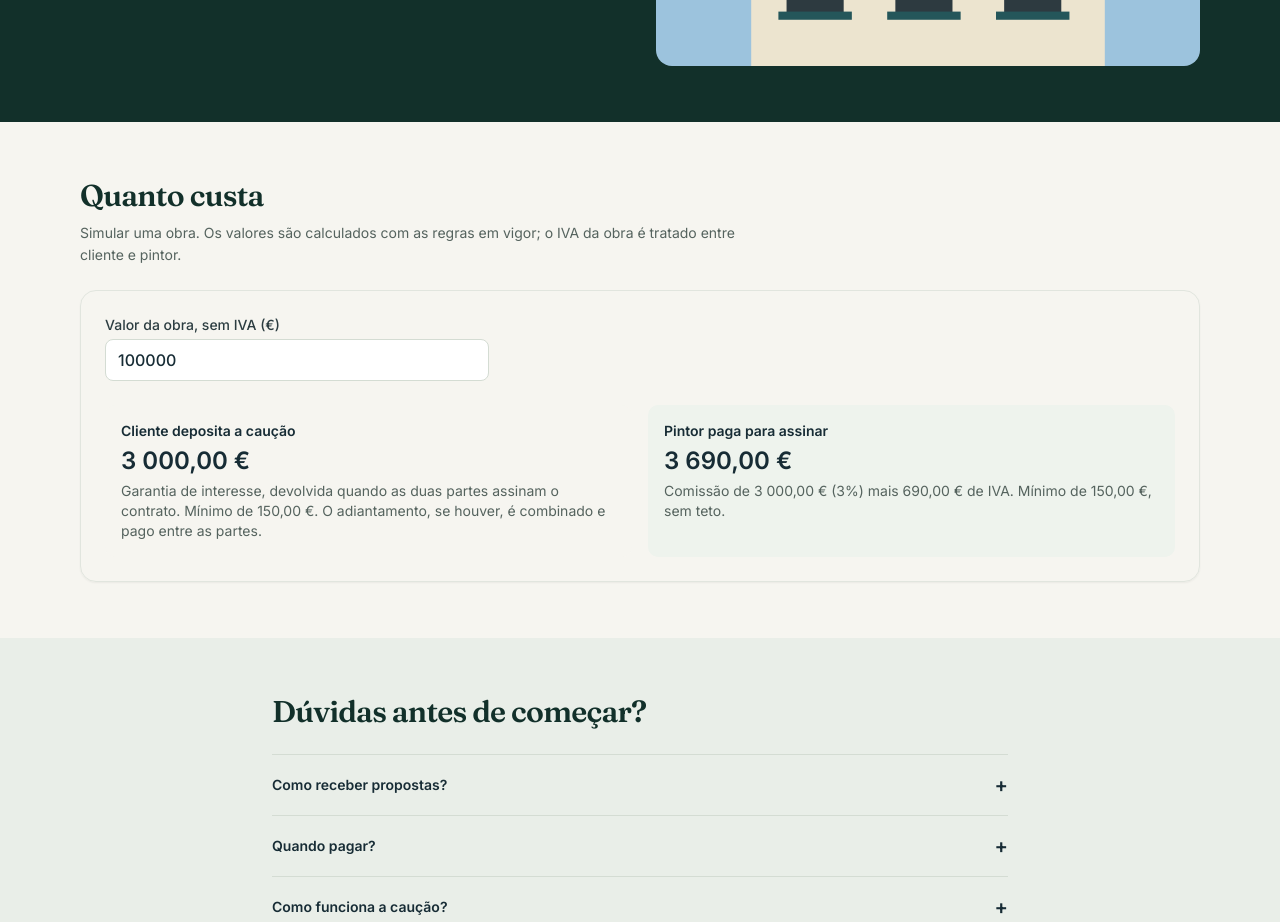
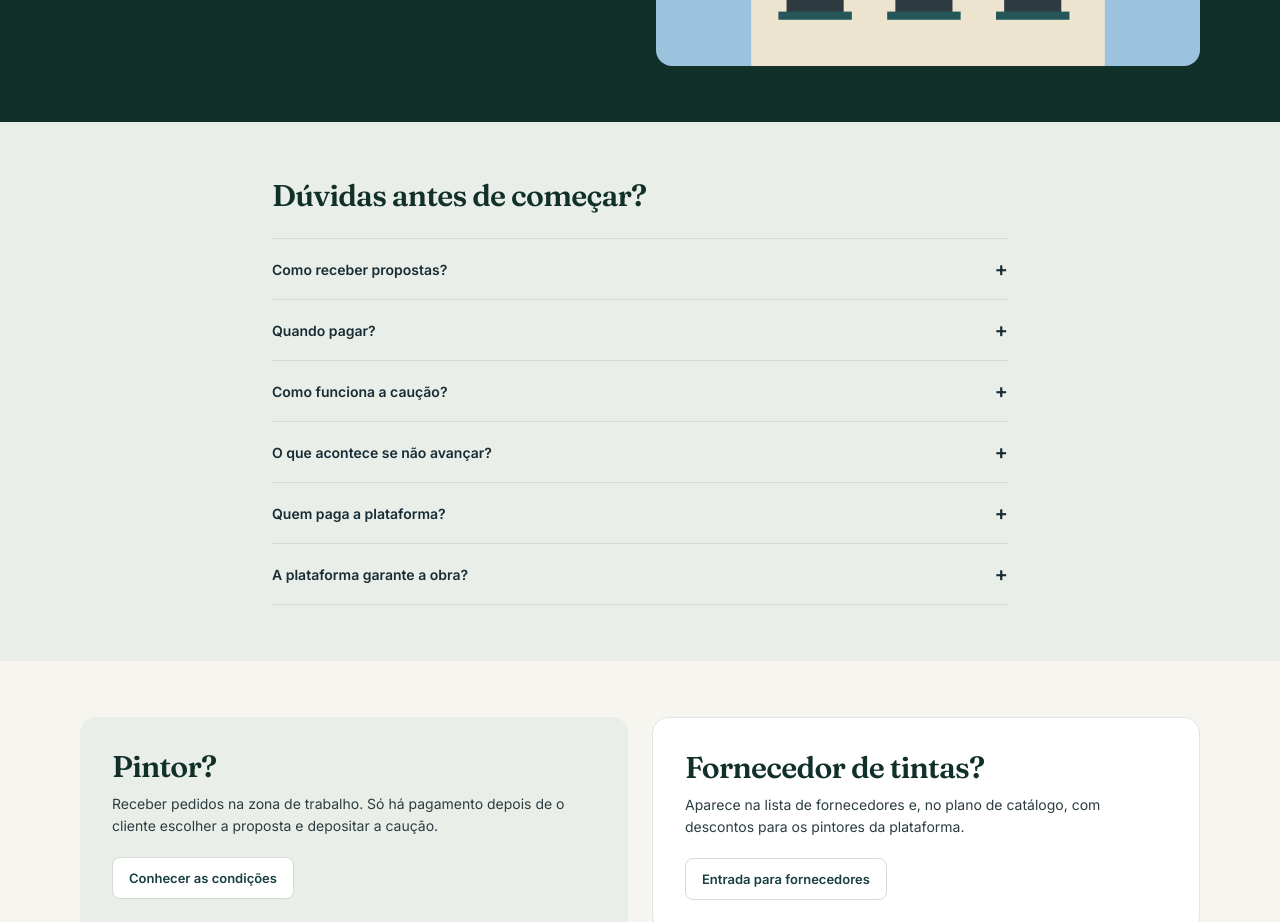
Before and after one commit to nunomarujo/paintit, a Next.js app: page / in a window 1280 px wide. Shown: the part 2240-3162 px from the top of the page. Built offline with nearby package versions, Linux system fonts and the light colour scheme.

Commit message:
Página inicial: retirar o simulador de comissão (as comissões ficam em Transparência)
Co-Authored-By: Claude Sonnet 5.5 <noreply@anthropic.com>
Claude-Session: https://claude.ai/code/session_01SPDKY3VBD8WnLPQg8GohVX

```diff
--- a/src/app/page.tsx
+++ b/src/app/page.tsx
@@ -1,6 +1,5 @@
 import Link from 'next/link';
 import { BrandMark } from '@/components/BrandMark';
-import { FeeSimulator } from '@/components/FeeSimulator';
 import { BRAND } from '@/config/brand';
 import { FacadeIllustration, HouseIllustration, RoomIllustration, StairsIllustration } from '@/components/landing/Illustrations';
 
@@ -200,17 +199,6 @@ export default function Home() {
         </div>
       </section>
 
-      <section id="simulador" className="mx-auto max-w-6xl px-4 py-14">
-        <h2 className={`${serif} text-3xl font-semibold text-tinta-900`}>Quanto custa</h2>
-        <p className="mt-2 max-w-2xl text-slate-600">
-          Simular uma obra. Os valores são calculados com as regras em vigor; o IVA da obra é tratado entre cliente e
-          pintor.
-        </p>
-        <div className="mt-6">
-          <FeeSimulator />
-        </div>
-      </section>
-
       <section id="perguntas" className="bg-sage py-14">
         <div className="mx-auto max-w-3xl px-4">
           <h2 className={`${serif} text-3xl font-semibold text-tinta-900`}>Dúvidas antes de começar?</h2>
--- a/src/components/FeeSimulator.tsx
+++ /dev/null
@@ -1,63 +0,0 @@
-'use client';
-
-import { useState } from 'react';
-import { clientGuarantee, effectiveRate, painterFee } from '@/domain/commission';
-import { euros, formatEuros } from '@/domain/money';
-import { CURRENT_RULES } from '@/domain/rules';
-
-function parseEuros(text: string): number | null {
-  const normalized = text.replace(/\s/g, '').replace(/\./g, '').replace(',', '.');
-  const value = Number(normalized);
-  return Number.isFinite(value) && value >= 0 ? value : null;
-}
-
-export function FeeSimulator() {
-  const [value, setValue] = useState('100000');
-  const base = parseEuros(value);
-  const valid = base !== null;
-
-  const baseCents = valid ? euros(base) : 0;
-  const fee = painterFee(baseCents, CURRENT_RULES);
-  const guarantee = clientGuarantee(baseCents, CURRENT_RULES);
-  const rate = effectiveRate(baseCents, CURRENT_RULES);
-
-  return (
-    <div className="rounded-2xl border border-slate-200 p-6 shadow-sm">
-      <div className="max-w-sm">
-        <label className="block text-sm font-medium text-slate-700">
-          Valor da obra, sem IVA (€)
-          <input
-            inputMode="decimal"
-            value={value}
-            onChange={(e) => setValue(e.target.value)}
-            className="mt-1 w-full rounded-lg border border-slate-300 px-3 py-2 text-base"
-          />
-        </label>
-      </div>
-
-      {valid ? (
-        <dl className="mt-6 grid gap-4 sm:grid-cols-2">
-          <div className="rounded-xl bg-slate-50 p-4">
-            <dt className="text-sm font-semibold text-slate-900">Cliente deposita a caução</dt>
-            <dd className="mt-1 text-2xl font-semibold">{formatEuros(guarantee)}</dd>
-            <dd className="mt-1 text-sm text-slate-600">
-              Garantia de interesse, devolvida quando as duas partes assinam o contrato. Mínimo de{' '}
-              {formatEuros(CURRENT_RULES.guaranteeMinCents)}. O adiantamento, se houver, é combinado e pago entre as partes.
-            </dd>
-          </div>
-          <div className="rounded-xl bg-tinta-50 p-4">
-            <dt className="text-sm font-semibold text-slate-900">Pintor paga para assinar</dt>
-            <dd className="mt-1 text-2xl font-semibold">{formatEuros(fee.gross)}</dd>
-            <dd className="mt-1 text-sm text-slate-600">
-              Comissão de {formatEuros(fee.net)} ({(rate * 100).toLocaleString('pt-PT', { maximumFractionDigits: 1 })}
-              %) mais {formatEuros(fee.vat)} de IVA. Mínimo de {formatEuros(CURRENT_RULES.commissionMinCents)}, sem
-              teto.
-            </dd>
-          </div>
-        </dl>
-      ) : (
-        <p className="mt-6 text-sm text-red-700">Indique um valor válido.</p>
-      )}
-    </div>
-  );
-}
```
